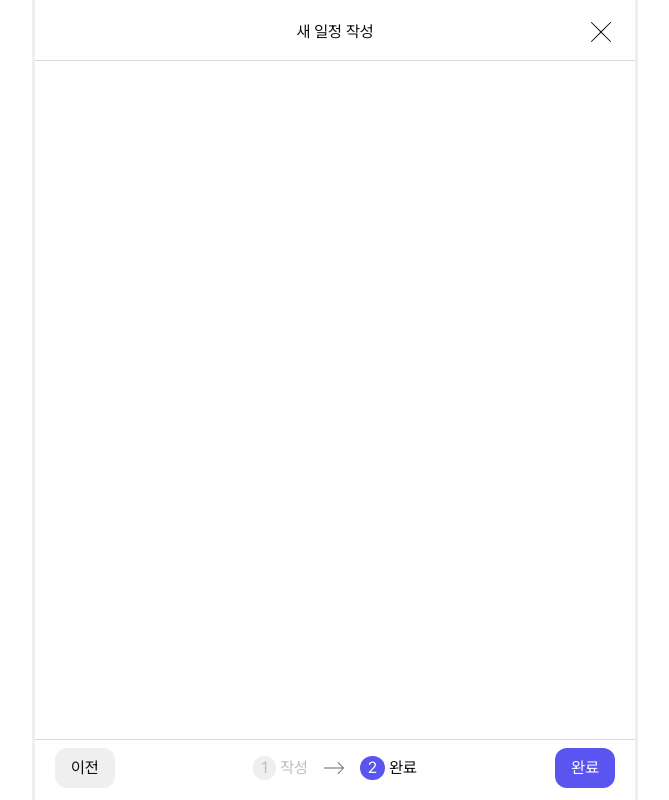
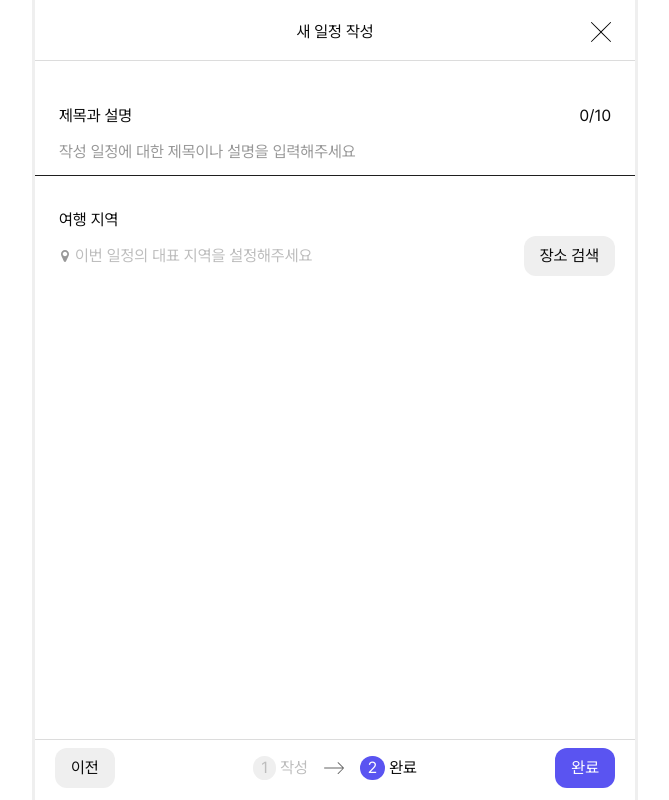
Before and after one commit to ungpyolee/weplan-app, a Next.js app: page /create-plan/complete in a window 1280 px wide. Shown: the whole page, without its empty margins (305-974 px from the left). Built offline with nearby package versions, Linux system fonts and the light colour scheme.

Commit message:
[#1] Feat : 프로필 관리 페이지 추가
- InputText 컴포넌트 추가
- ProfileForm 컴포넌트 추가
- create-plan 페이지 업데이트

```diff
--- a/src/app/create-plan/complete/page.tsx
+++ b/src/app/create-plan/complete/page.tsx
@@ -1,6 +1,9 @@
 'use client';
 
+import { ButtonDefault } from '@/components/common/Button';
+import { InputText } from '@/components/common/Input';
 import { NavCreateStatus } from '@/components/create-plan';
+import { IconPin } from '@/components/Icons';
 import { NavTopClose } from '@/components/layout';
 import ModalSaveOrExit from '@/components/modal/ModalSaveOrExit';
 import React, { useState } from 'react';
@@ -14,6 +17,21 @@ const page = () => {
         <div className="pt-16">
             <NavTopClose title="새 일정 작성" onClick={handleOpenModalSaveOrExit} />
             <ModalSaveOrExit isOpen={isModalSaveOrExitOpen} onClose={handleCloseModalSaveOrExit} />
+            <section className="pt-10 flex flex-col">
+                <InputText title="제목과 설명" placeholder="작성 일정에 대한 제목이나 설명을 입력해주세요" />
+                <div className="my-8 px-5">
+                    <p className="ps-1 mb-1">여행 지역</p>
+                    <div className="flex items-center">
+                        <div className="flex items-center gap-1 text-gray-300 me-auto ps-1">
+                            <div className="w-3 h-3 flex justify-center items-center">
+                                <IconPin className="h-full fill-gray-400" />
+                            </div>
+                            <p className="line-clamp-1">이번 일정의 대표 지역을 설정해주세요</p>
+                        </div>
+                        <ButtonDefault value="장소 검색" size="sm" />
+                    </div>
+                </div>
+            </section>
             <NavCreateStatus />
         </div>
     );
--- a/src/app/mypage/page.tsx
+++ b/src/app/mypage/page.tsx
@@ -18,7 +18,7 @@ const Mypage = () => {
         <>
             <MypageHeader />
             <div className="flex items-center px-5 pt-5">
-                <div className="w-1/5 border dark:border-gray-400 rounded-xl bg-white dark:bg-gray-700 me-4 overflow-hidden">
+                <div className="w-1/5 border dark:border-gray-800 rounded-xl bg-white dark:bg-gray-900 me-4 overflow-hidden">
                     <div className="aspect-w-1 aspect-h-1"></div>
                 </div>
                 <div className="text-start">
--- a/src/app/mypage/set/page.tsx
+++ b/src/app/mypage/set/page.tsx
@@ -8,7 +8,7 @@ const Set = () => {
         <div className="pt-15">
             <NavTopBack title="설정" />
             <div className="flex flex-col py-5">
-                <Link href="#" className="flex items-center justify-between px-5 py-3">
+                <Link href="/mypage/set/profile" className="flex items-center justify-between px-5 py-3">
                     <p className="ps-1">프로필 수정</p>
                     <IconArrow className="w-4 h-4 dark:fill-white rotate-[-90deg]" />
                 </Link>
--- /dev/null
+++ b/src/app/mypage/set/profile/page.tsx
@@ -0,0 +1,14 @@
+import { ProfileForm } from '@/components/forms';
+import { NavTopBack } from '@/components/layout';
+import React from 'react';
+
+const Profile = () => {
+    return (
+        <div className="flex flex-col min-h-screen justify-end">
+            <NavTopBack title="프로필 관리" />
+            <ProfileForm />
+        </div>
+    );
+};
+
+export default Profile;
--- a/src/components/common/Input/InputSearchLocation.tsx
+++ b/src/components/common/Input/InputSearchLocation.tsx
@@ -1,3 +1,4 @@
+'use client';
 import { IconSearchL } from '@/components/Icons';
 import React, { useState, useEffect } from 'react';
 
--- /dev/null
+++ b/src/components/common/Input/InputText.tsx
@@ -0,0 +1,48 @@
+'use client';
+
+import React, { useState, useRef, useEffect } from 'react';
+
+interface InputTextProps {
+    title: string;
+    placeholder?: string;
+}
+
+const InputText = ({ title, placeholder }: InputTextProps) => {
+    const [text, setText] = useState('');
+    const textareaRef = useRef<HTMLTextAreaElement>(null);
+    const maxLength = 10;
+
+    const handleChange = (e: React.ChangeEvent<HTMLTextAreaElement>) => {
+        if (e.target.value.length <= maxLength) {
+            setText(e.target.value);
+        }
+    };
+
+    useEffect(() => {
+        if (textareaRef.current) {
+            textareaRef.current.style.height = 'auto';
+            textareaRef.current.style.height = `${textareaRef.current.scrollHeight}px`;
+        }
+    }, [text]);
+
+    return (
+        <div className="flex flex-col w-full">
+            <div className="flex justify-between px-6">
+                <span>{title}</span>
+                <span>
+                    {text.length}/{maxLength}
+                </span>
+            </div>
+            <textarea
+                ref={textareaRef}
+                value={text}
+                onChange={handleChange}
+                placeholder={placeholder || '내용을 입력해주세요'}
+                className="w-full px-6 py-3 resize-none border-b border-gray-800 bg-transparent active:border-primary dark:hover:border-white focus:border-white focus:outline-none overflow-hidden"
+                rows={1}
+            />
+        </div>
+    );
+};
+
+export default InputText;
--- a/src/components/common/Input/index.js
+++ b/src/components/common/Input/index.js
@@ -5,5 +5,6 @@ import { default as CheckBox } from './CheckBox';
 import { default as Submit } from './Submit';
 import { default as RangeSlider } from './RangeSlider';
 import { default as InputRadio } from './InputRadio';
+import { default as InputText } from './InputText';
 
-export { Input, InputSearch, CheckBox, Submit, RangeSlider, InputRadio, InputSearchLocation };
+export { Input, InputSearch, CheckBox, Submit, RangeSlider, InputRadio, InputSearchLocation, InputText };
--- /dev/null
+++ b/src/components/forms/ProfileForm.tsx
@@ -0,0 +1,31 @@
+'use client';
+import React from 'react';
+import { ButtonDefault } from '../common/Button';
+import { InputText } from '../common/Input';
+
+const ProfileForm = () => {
+    return (
+        <div className="min-h-screen pt-15 pb-5 flex flex-col">
+            <div className="flex items-center px-5 pt-10">
+                <div className="w-1/5 border dark:border-gray-800 rounded-lg dark:bg-gray-900 me-4 overflow-hidden">
+                    <div className="aspect-w-1 aspect-h-1"></div>
+                </div>
+                <div className="text-start me-auto">
+                    <p className="mb-0.5">{'프로필 사진'}</p>
+                </div>
+                <ButtonDefault value="사진 변경" size="sm" />
+            </div>
+            <div className="flex-grow pt-10 flex flex-col justify-between">
+                <div className="space-y-10">
+                    <InputText title="닉네임" placeholder={'유저닉네임'} />
+                    <InputText title="소개글" />
+                </div>
+                <div className="px-5 flex flex-col">
+                    <ButtonDefault value="저장" color="primary" />
+                </div>
+            </div>
+        </div>
+    );
+};
+
+export default ProfileForm;
--- a/src/components/forms/index.js
+++ b/src/components/forms/index.js
@@ -1,4 +1,5 @@
 import { default as LoginForm } from './LoginForm';
 import { default as RegisterForm } from './RegisterForm';
+import { default as ProfileForm } from './ProfileForm';
 
-export { LoginForm, RegisterForm };
+export { LoginForm, RegisterForm, ProfileForm };
--- a/src/components/home/UserCard.tsx
+++ b/src/components/home/UserCard.tsx
@@ -4,10 +4,10 @@ import { ButtonFollow } from '../common/Button';
 
 const UserCard = () => {
     return (
-        <div className="snap-start flex-shrink-0 w-80 rounded-xl border dark:border-gray-800 overflow-hidden">
+        <div className="snap-start flex-shrink-0 w-80 rounded-xl border dark:border-gray-900 overflow-hidden">
             <div className="dark:bg-gray-900 p-5">
                 <div className="flex items-center">
-                    <div className="w-1/5 border dark:border-gray-400 rounded-lg dark:bg-gray-700 me-4 overflow-hidden">
+                    <div className="w-1/5 border dark:border-gray-800 rounded-lg dark:bg-gray-900 me-4 overflow-hidden">
                         <div className="aspect-w-1 aspect-h-1"></div>
                     </div>
                     <div className="text-start">
```
